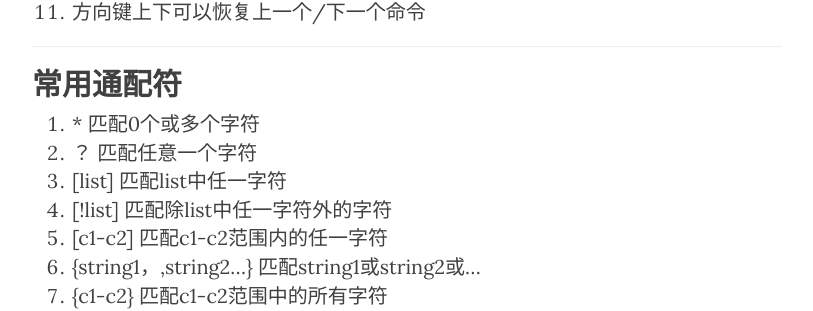
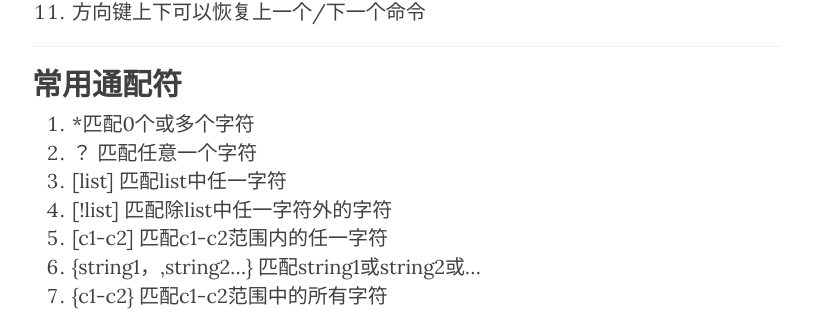
Before and after one commit to PrincessQyy/PrincessQyy.GitHub.io, a Jekyll site: the page built from _posts/2017-01-18-【Linux】重要快捷键和常用通配符.md, in a window 1280 px wide. Shown: the part 874-1185 px from the top of the page, without its empty margins (233-1046 px from the left). Built offline with Jekyll 4.4.1, drawn with Linux system fonts in a browser that asks for light colours; nearby versions of some CDN libraries; our own code applies the rules of GitHub Pages for plain Markdown files.

Commit message:
change a blog

```diff
--- a/_posts/2017-01-18-【Linux】重要快捷键和常用通配符.md
+++ b/_posts/2017-01-18-【Linux】重要快捷键和常用通配符.md
@@ -15,7 +15,7 @@
 ***
 
 ## 常用通配符
-1. \* 匹配0个或多个字符
+1. *匹配0个或多个字符
 2. ？ 匹配任意一个字符
 3. [list] 匹配list中任一字符
 4. [!list] 匹配除list中任一字符外的字符
```
